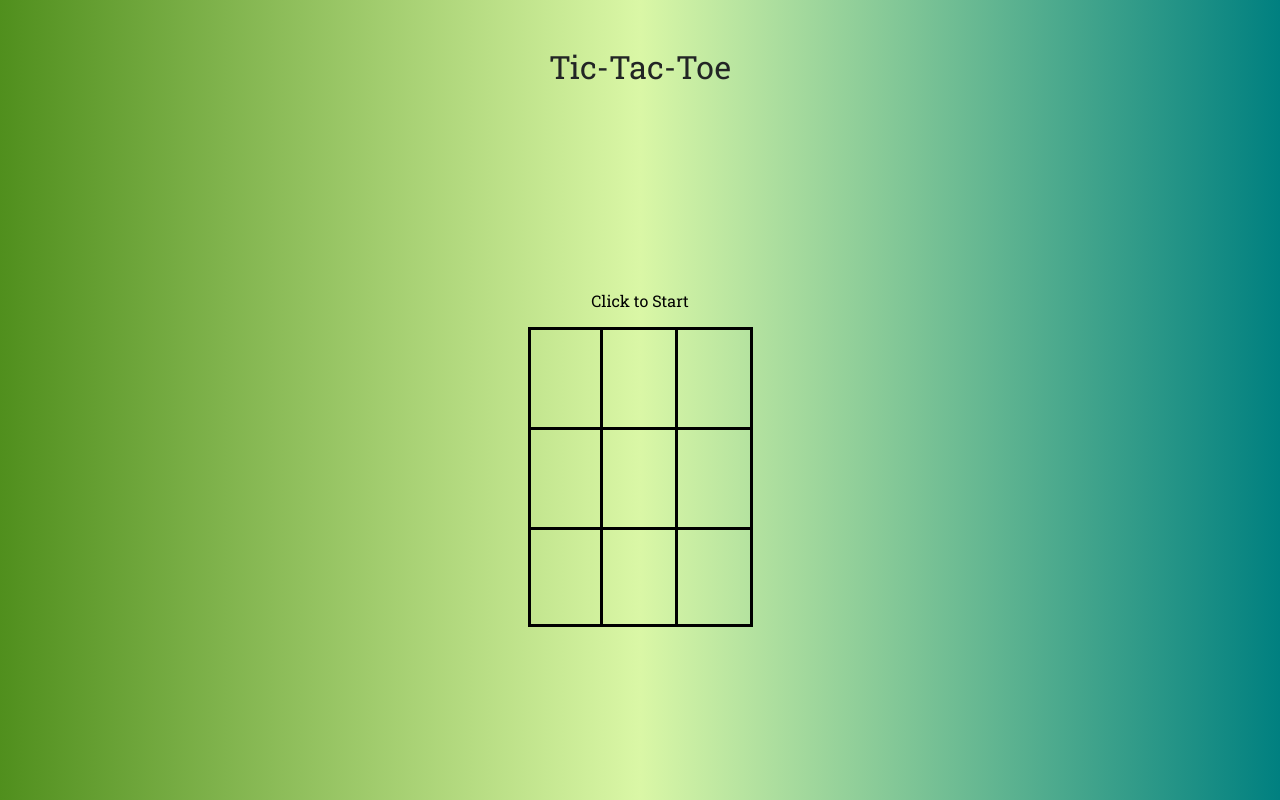
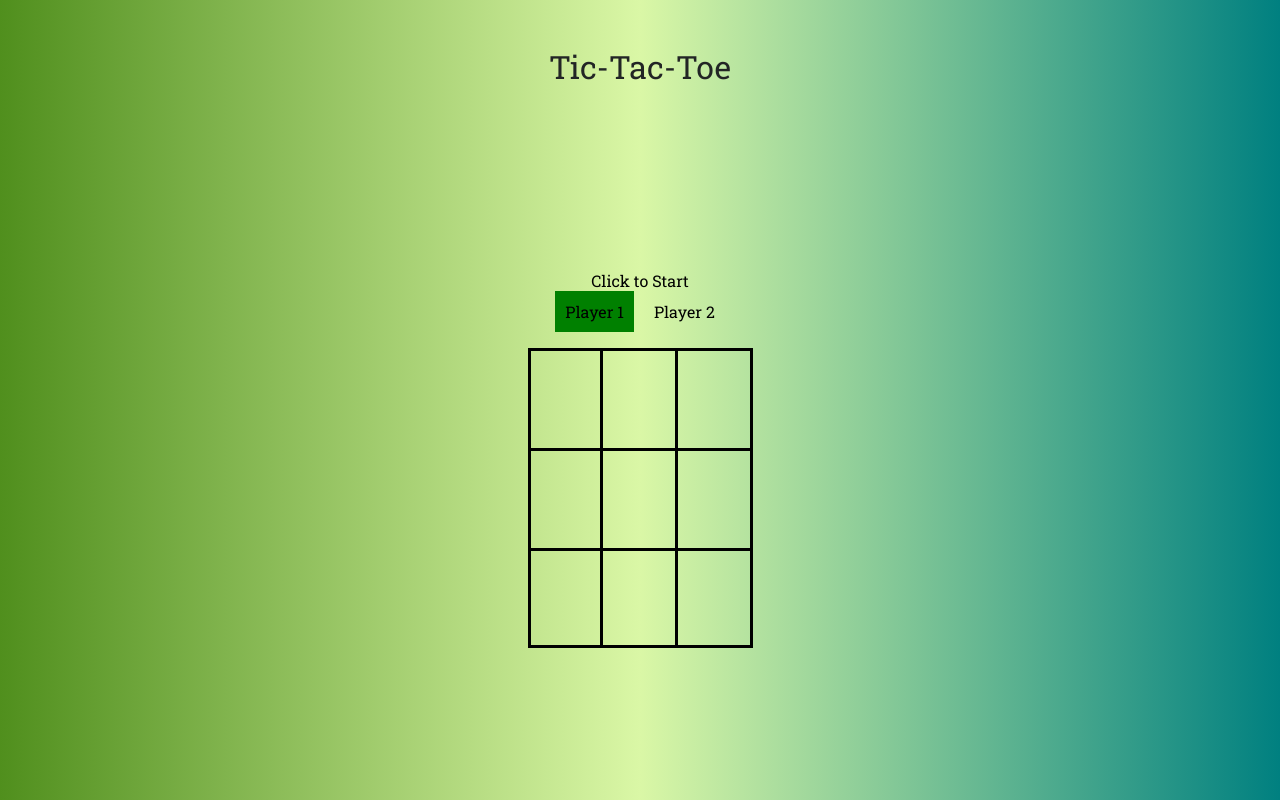
Before and after one commit to abim91/TicTacToe, a website: page index.html in a window 1280 px wide. Drawn offline with Linux system fonts and the light colour scheme.

Commit message:
added turn indicator

```diff
--- a/index.html
+++ b/index.html
@@ -16,6 +16,10 @@
 
         <div class = "grid-container">
             <div id = "playerTracker">Click to Start</div>
+            <div class = "playerStatus">
+                <div id = "player-1">Player 1</div>
+                <div id = "player-2">Player 2</div>
+            </div>
             <ul class = "gameBoard">
 
                 <li id="slot-zero" class = "slot"></li>
@@ -35,6 +39,7 @@
         </div>
 
 
+
     </main>
 
 </body>
--- a/script.js
+++ b/script.js
@@ -5,7 +5,7 @@ let gameBoard = [{value: 0, available: true}, {value: 1,available: true}, {value
 
 
 const dialog = document.querySelector("dialog");
-
+var turn = 1;
 function player(type){
     let choice = "";
     const getSelectedSlot = () => choice;
@@ -20,7 +20,7 @@ function detectWinner(){
     for(let i = 0; i < 9; i+=3){
 
         if(gameBoard[i].value === gameBoard[i+1].value && gameBoard[i+1].value === gameBoard[i+2].value){
-            console.log("horizontal win");
+           // console.log("horizontal win");
             return true;
         }
     }
@@ -28,7 +28,7 @@ function detectWinner(){
     for(let i = 0; i < 3; i++){
 
         if(gameBoard[i].value === gameBoard[i+3].value && gameBoard[i+3].value === gameBoard[i+6].value){
-            console.log("vertical win");
+           // console.log("vertical win");
             return true;
         }
     }
@@ -36,7 +36,7 @@ function detectWinner(){
     for(let i = 0; i < 1; i++){
 
         if(gameBoard[i].value === gameBoard[i+4].value && gameBoard[i+4].value === gameBoard[i+8].value){
-            console.log("diagonal win");
+          //  console.log("diagonal win");
             return true;
         }
     }
@@ -75,12 +75,25 @@ function play(cP){
     let currentlySelected;
     let eachSlot = ["zero","one","two","three","four","five","six","seven","eight"];
 
+    var player1 = document.getElementById("player-1");
+    var player2 = document.getElementById("player-2");
+    if (turn === 1){
+        player1.style.backgroundColor = "green";
+        player2.style.backgroundColor = "";
+    }
+    if (turn === 2){
+        player2.style.backgroundColor = "green";
+        player1.style.backgroundColor = "";
+    }
+    turn = turn === 1? 2: 1;
+
     for(let i = 0; i < eachSlot.length ; i++){
 
         const clickedCell = document.getElementById(`slot-${eachSlot[i]}`);
         clickedCell.addEventListener("click",(e)=>{
 
             document.getElementById("playerTracker").hidden = true;
+
 
             if(gameBoard[i].available){
             currentlySelected = clickedCell;
@@ -118,11 +131,11 @@ function play(cP){
 }
 
 function restart(){
-    console.log("went into restart");
+
     dialog.close();
     dialog.style.display = "none";
     const grid = document.getElementsByClassName("slot");// returns list of children with gameBoard class<li>
-    console.log(grid);
+
     for(let i = 0; i < gameBoard.length; i++){
         gameBoard[i].available = true;
         gameBoard[i].value = i;
--- a/style.css
+++ b/style.css
@@ -112,3 +112,17 @@ ul li{
     font-size: 7vw;
 
 }
+
+
+/*player status*/
+.playerStatus{
+    display: flex;
+}
+#player-1{
+    padding: 10px;
+    margin-right: 10px;
+
+}
+#player-2{
+    padding: 10px;
+}
```
Also changed, not shown: package.json (added, +18 -0 lines), 1 other file.
